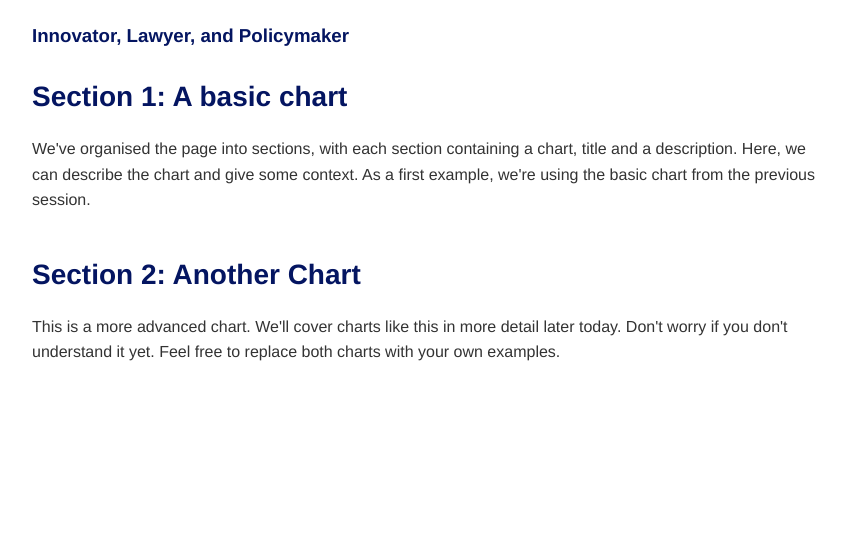
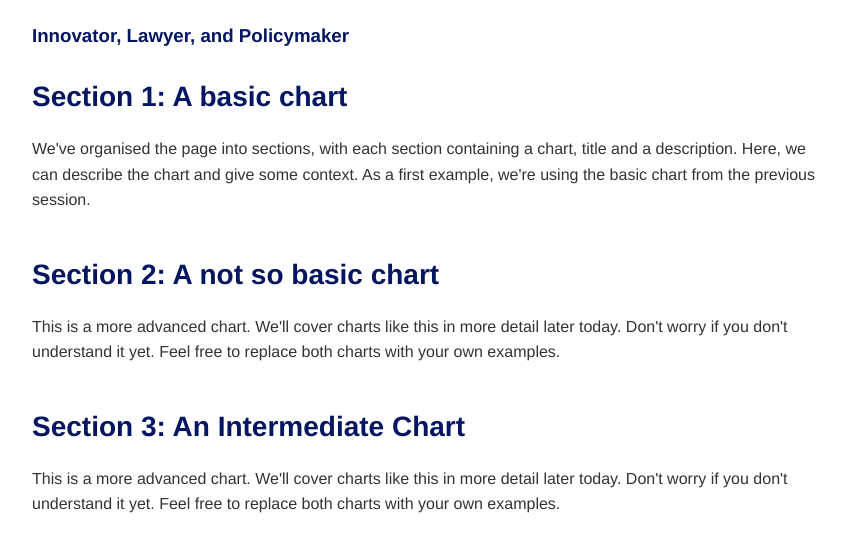
Before and after one commit to CharlesdeDB/CharlesdeDB.github.io, a plain HTML site: page index.html in a window 1280 px wide. Shown: the part 189-740 px from the top of the page, without its empty margins (208-1054 px from the left). Drawn offline with Linux system fonts and the light colour scheme; a script that the page names is missing.

Commit message:
index.html

```diff
--- a/index.html
+++ b/index.html
@@ -65,13 +65,24 @@
 
     <section>
         <div class="chart-description"> <!-- we are grouping the title and description together so we can style them together -->
-            <h2>Section 2: Another Chart</h2>
+            <h2>Section 2: A not so basic chart</h2>
             <p> <!-- This is a paragraph, it's the main way to display text on a web page -->
                 This is a more advanced chart. We'll cover charts like this in more detail later today. Don't worry if you don't understand it yet.
                 Feel free to replace both charts with your own examples.
             </p>
         </div>
         <figure id="figure_2"></figure> <!-- we give it an id so we can put a vega-lite graph here with VegaEmbed -->
+    </section>
+
+    <section>
+        <div class="chart-description"> <!-- we are grouping the title and description together so we can style them together -->
+            <h2>Section 3: An Intermediate Chart</h2>
+            <p> <!-- This is a paragraph, it's the main way to display text on a web page -->
+                This is a more advanced chart. We'll cover charts like this in more detail later today. Don't worry if you don't understand it yet.
+                Feel free to replace both charts with your own examples.
+            </p>
+        </div>
+        <figure id="figure_3"></figure> <!-- we give it an id so we can put a vega-lite graph here with VegaEmbed -->
     </section>
 
     <!-- Do you want to add more sections? -->
@@ -86,9 +97,11 @@
 
         var figure_1_spec = "basic_chart_example.json"; // We're storing the URL of the graph we want to display in a variable
         var figure_2_spec = "https://raw.githubusercontent.com/EconomicsObservatory/courses/main/2/advanced_chart_example.json";
+        var figure_3_spec = "chart3_data_from_api.json";
 
         vegaEmbed('#figure_1', figure_1_spec) // We're using the vegaEmbed function to put a graph in the element with id figure_1
         vegaEmbed('#figure_2', figure_2_spec)
+        vegaEmbed('#figure_3', figure_3_spec)
 
         // Do you want to add more graphs?
         // try defining a new variable for figure_3_spec, adding VegaEmbed for figure_3, and adding a new section in the HTML
```
